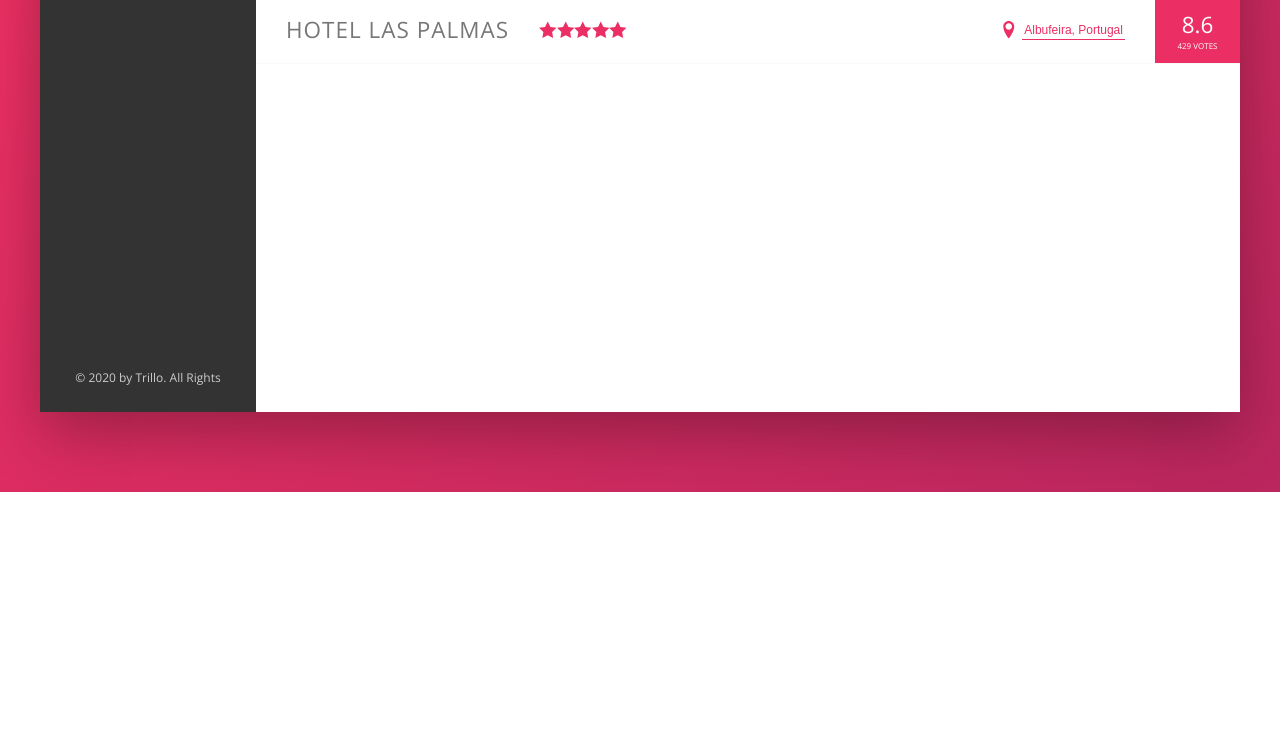
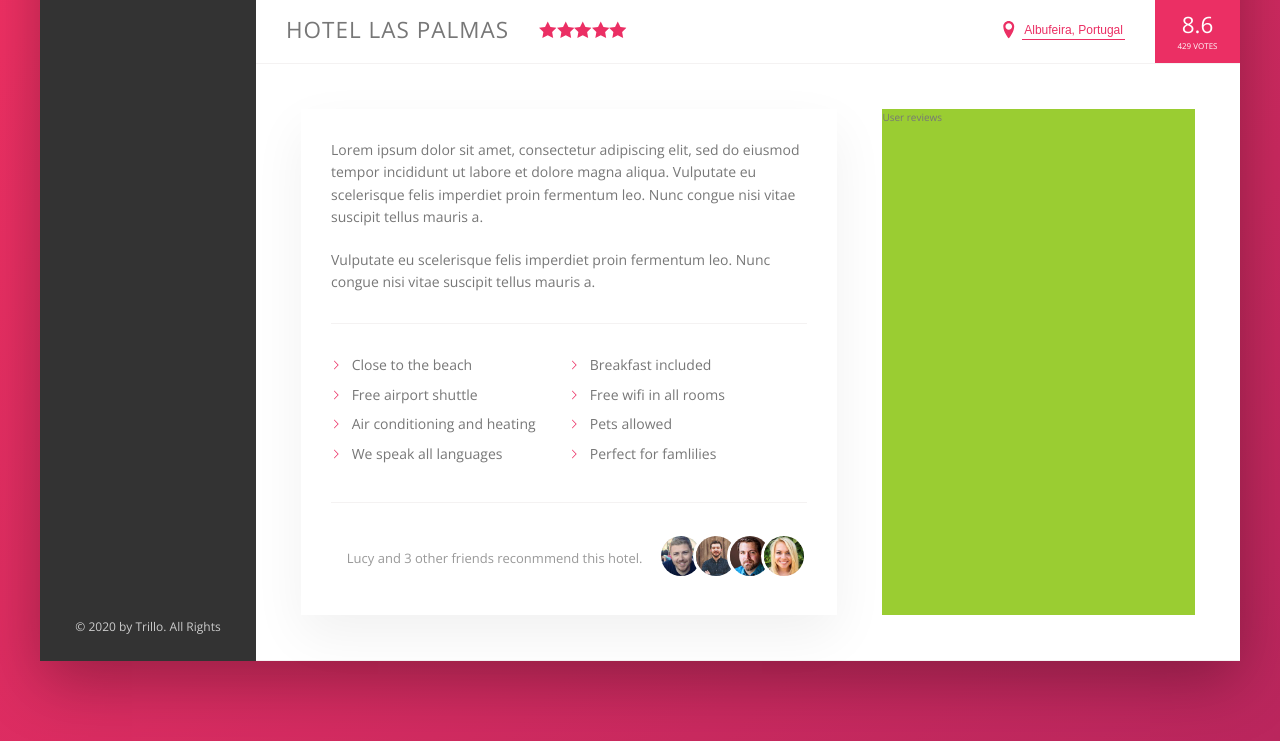
Before and after one commit to nickfuentes/trillo, a website: page index.html in a window 1280 px wide. Shown: the part 538-1279 px from the top of the page. Before the commit the page ends 1030 px from the top, so only its background shows below. Drawn offline with nearby package versions, Linux system fonts and the light colour scheme.

Commit message:
Finished styling the list of details on the hotel and description. Aswell as completed the reconmmend section on the hotel.

```diff
--- a/index.html
+++ b/index.html
@@ -157,6 +157,62 @@
               <div class="overview__rating-count">429 votes</div>
             </div>
           </div>
+
+          <div class="detail">
+            <div class="description">
+              <p class="paragraph">
+                Lorem ipsum dolor sit amet, consectetur adipiscing elit, sed do
+                eiusmod tempor incididunt ut labore et dolore magna aliqua.
+                Vulputate eu scelerisque felis imperdiet proin fermentum leo.
+                Nunc congue nisi vitae suscipit tellus mauris a.
+              </p>
+              <p class="paragraph">
+                Vulputate eu scelerisque felis imperdiet proin fermentum leo.
+                Nunc congue nisi vitae suscipit tellus mauris a.
+              </p>
+              <ul class="list">
+                <li class="list__item">
+                  Close to the beach
+                </li>
+                <li class="list__item">
+                  Breakfast included
+                </li>
+                <li class="list__item">
+                  Free airport shuttle
+                </li>
+                <li class="list__item">
+                  Free wifi in all rooms
+                </li>
+                <li class="list__item">
+                  Air conditioning and heating
+                </li>
+                <li class="list__item">
+                  Pets allowed
+                </li>
+                <li class="list__item">
+                  We speak all languages
+                </li>
+                <li class="list__item">
+                  Perfect for famlilies
+                </li>
+              </ul>
+
+              <div class="reconmmend">
+                <p class="reconmmend__count">
+                  Lucy and 3 other friends reconmmend this hotel.
+                </p>
+                <div class="recommend__friends">
+                  <img src="img/user-3.jpg" alt="Friend 1" class="reconmmend__photo">
+                  <img src="img/user-4.jpg" alt="Friend 2" class="reconmmend__photo">
+                  <img src="img/user-5.jpg" alt="Friend 3" class="reconmmend__photo">
+                  <img src="img/user-6.jpg" alt="Friend 4" class="reconmmend__photo">
+                </div>
+              </div>
+            </div>
+            <div class="user-reviews">
+              User reviews
+            </div>
+          </div>
         </main>
       </div>
     </div>
--- a/sass/_base.scss
+++ b/sass/_base.scss
@@ -18,8 +18,8 @@ Grey dark 3: #999
 
 :root {
   --color-primary: #eb2f64;
-    --color-primary-light: #FF3366;
-    --color-primary-dark: #BA265D;
+  --color-primary-light: #ff3366;
+  --color-primary-dark: #ba265d;
 
   --color-grey-light-1: #faf9f9;
   --color-grey-light-2: #f4f2f2;
@@ -30,7 +30,10 @@ Grey dark 3: #999
   --color-grey-dark-2: #777;
   --color-grey-dark-3: #999;
 
-    --shadow-dark: 0 2rem 6rem rgba(0,0,0,.3);
+  --shadow-dark: 0 2rem 6rem rgba(0, 0, 0, 0.3);
+  --shadow-light: 0 2rem 5rem rgba(0, 0, 0, 0.06);
+
+  --line: 1px solid var(--color-grey-light-2);
 }
 
 * {
@@ -50,11 +53,15 @@ html {
 }
 
 body {
-  font-family: 'Open Sans', sans-serif;
+  font-family: "Open Sans", sans-serif;
   font-weight: 400;
   line-height: 1.6;
   color: var(--color-grey-dark-2);
-  background-image: linear-gradient(to right bottom, var(--color-primary-light), var(--color-primary-dark));
+  background-image: linear-gradient(
+    to right bottom,
+    var(--color-primary-light),
+    var(--color-primary-dark)
+  );
   background-size: cover;
   background-repeat: no-repeat;
 
--- a/sass/_component.scss
+++ b/sass/_component.scss
@@ -203,7 +203,7 @@
 .overview {
   display: flex;
   align-items: center;
-  border-bottom: 1px solid var(--color-grey-light-1);
+  border-bottom: var(--line);
 
   &__heading {
     font-size: 2.25rem;
@@ -255,8 +255,8 @@
   }
 
   &__rating-count {
-      font-size: .8rem;
-      text-transform: uppercase;
+    font-size: 0.8rem;
+    text-transform: uppercase;
   }
 }
 
@@ -299,3 +299,78 @@
     box-shadow: 0 0 0 0 rgba(0, 0, 0, 0.1);
   }
 }
+
+////////////////////////////////
+// PARAGRAPH
+
+.paragraph:not(:last-of-type) {
+  margin-bottom: 2rem;
+}
+
+////////////////////////////////
+// LIST
+
+.list {
+  list-style: none;
+  margin: 3rem 0;
+  padding: 3rem 0;
+  border-top: var(--line);
+  border-bottom: var(--line);
+
+  display: flex;
+  flex-wrap: wrap;
+
+  &__item {
+    flex: 0 0 50%;
+    margin-bottom: 0.7rem;
+  }
+
+  &__item::before {
+    content: "";
+    display: inline-block;
+    height: 1rem;
+    width: 1rem;
+    margin-right: 0.7rem;
+
+    // Olderbroswer
+    // background-image: url(../img/chevron-thin-right.svg);
+    // background-size: cover;
+
+    //Newer broswers - masks
+    background-color: var(--color-primary);
+    -webkit-mask-image: url(../img/chevron-thin-right.svg);
+    -webkit-mask-size: cover;
+    mask-image: url(../img/chevron-thin-right.svg);
+    mask-size: cover;
+  }
+}
+
+////////////////////////////////
+// RECONMMEND
+
+.reconmmend {
+  font-size: 1.3rem;
+  color: var(--color-grey-dark-3);
+
+  display: flex;
+  align-items: center;
+
+  &__count {
+    margin: auto;
+  }
+
+  &__friends {
+  }
+
+  &__photo {
+    box-sizing: content-box;
+    height: 4rem;
+    width: 4rem;
+    border-radius: 50%;
+    border: 3px solid #fff;
+
+    &:not(:last-child) {
+      margin-right: -1.5rem;
+    }
+  }
+}
--- a/sass/_layout.scss
+++ b/sass/_layout.scss
@@ -11,7 +11,7 @@
   font-size: 1.4rem;
   height: 7rem;
   background-color: #fff;
-    border-bottom: 1px solid var(--color-grey-light-1);
+  border-bottom: var(--line);
 
   display: flex;
   justify-content: space-between;
@@ -35,8 +35,26 @@
 .hotel-view {
   background-color: #fff;
 
-    //TEST
-    height: 80rem;
-
   flex: 1; //grow
 }
+
+.detail {
+  display: flex;
+  padding: 4.5rem;
+  background-color: var(--line);
+  border-bottom: var(--line);
+}
+
+.description {
+    font-size: 1.4rem;
+  background-color: #fff;
+  box-shadow: var(--shadow-light);
+  padding: 3rem;
+  flex: 0 0 60%;
+  margin-right: 4.5rem;
+}
+
+.user-reviews {
+  background-color: yellowgreen;
+  flex: 1;
+}
```
Also changed, not shown: css/style.css, img/user-7.jpg. Lines whose indentation alone changed are shown as unchanged.
